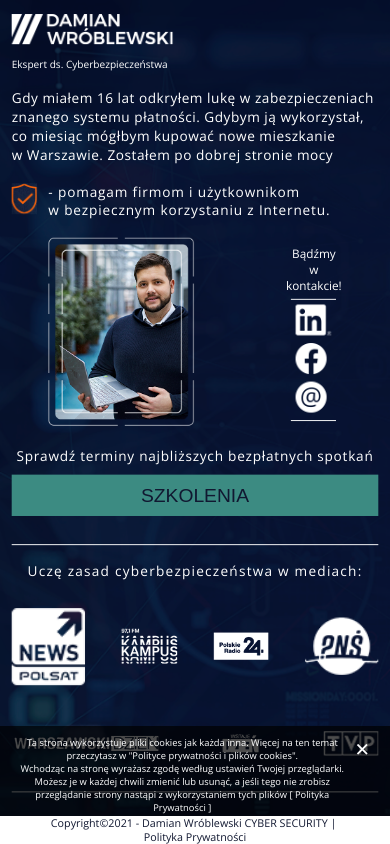
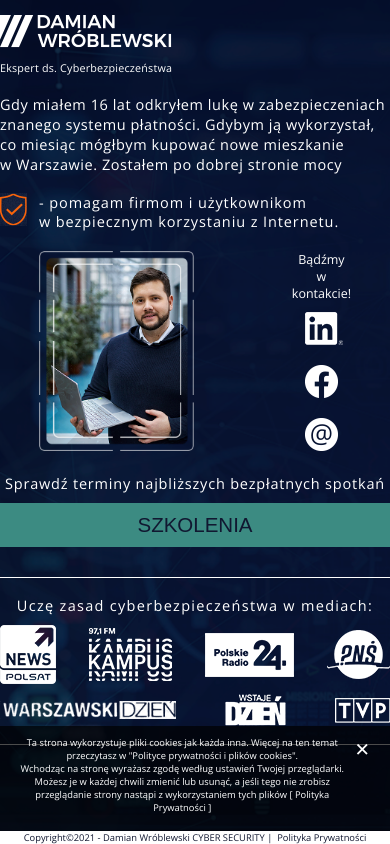
Before and after one commit to andymtv/DWroblewski_Project, a website: page src/index.html in a window 390 px wide. Drawn offline with nearby package versions, Linux system fonts and the light colour scheme; files that its build step writes are made by us from their sources.

Commit message:
style fixes

```diff
--- a/src/index.html
+++ b/src/index.html
@@ -30,8 +30,8 @@
       <div class="container--section section--1 mt-2">
         <p class="section--1_text--1 text text-light text-white mt-2 orphan-chars">Gdy miałem 16 lat odkryłem lukę w zabezpieczeniach
           znanego systemu płatności. Gdybym ją wykorzystał, co miesiąc mógłbym kupować nowe mieszkanie
-          w Warszawie. Zostałem po dobrej stronie mocy</p>
-        <div class="section--1_text-wrapper--1 wrapper mt-2">
+          w Warszawie. Zostałem&nbsp;po&nbsp;dobrej&nbsp;stronie&nbsp;mocy</p>
+        <div class="section--1_text-wrapper--1 wrapper">
           <img src="img/shield.png" alt="shield icon" class="section--1_image">
           <p class="section--1_text--2 text text-regular text-white orphan-chars">
             - pomagam firmom i użytkownikom
@@ -59,7 +59,7 @@
       <div class="container--section section--3 mt-2">
         <div class="text-wrapper">
           <p class="text text-light text-white">
-            Sprawdź terminy najbliższych bezpłatnych spotkań
+            Sprawdź terminy najbliższych bezpłatnych&nbsp;spotkań
           </p>
         </div>
         <a href="#" class="link">
@@ -92,7 +92,7 @@
 
 
   <div class="container--footer bg-white">
-    <p class="text-xsmall text-light text-blue">
+    <p class="text-xxsmall text-light text-blue">
       Copyright©2021&nbsp;-&nbsp;Damian&nbsp;Wróblewski&nbsp;CYBER&nbsp;SECURITY&nbsp;|&nbsp; <a href="#" target="_blank" class="link text-blue">Polityka&nbsp;Prywatności</a>
     </p>
   </div>
--- a/src/js/script.js
+++ b/src/js/script.js
@@ -30,6 +30,8 @@ window.addEventListener('load', function () {
         changeSize(el, scale);
       } else {
         el.css('margin-top', `-${el[0].getBoundingClientRect().top}px`)
+        el.css('padding-left', 0);
+        el.css('padding-right', 0);
       }
     } else {
       if (el[0].getBoundingClientRect().height >= window.innerHeight) {
@@ -38,6 +40,13 @@ window.addEventListener('load', function () {
         changeSize(el, scale);
       } else {
         el.css('margin-top', `-${el[0].getBoundingClientRect().top}px`)
+        if(window.innerWidth >= 768) {
+          el.css('padding-left', '1.5rem');
+          el.css('padding-right', '1.5rem');
+        } else {
+          el.css('padding-left', 0);
+          el.css('padding-right', 0);
+        }
       }
     }
 
--- a/src/scss/_main.scss
+++ b/src/scss/_main.scss
@@ -37,6 +37,7 @@
             }
 
             & p {
+              letter-spacing: 0.2px;
               @media #{$tablet} {
                 display: block;
                 position: absolute;
@@ -69,6 +70,9 @@
           &--1 {
             line-height: 2rem;
             letter-spacing: 0.55px;
+            text-align: left;
+            hyphens: auto;
+
             @media #{$tablet} {
               margin-top: 4rem;
               font-size: 1.35rem;
@@ -96,7 +100,7 @@
           &-wrapper--1 {
             display: flex;
             align-items: flex-start;
-
+            margin-top: 1.8rem;
             @media #{$tablet} {
               margin-left: -4rem;
             }
@@ -175,13 +179,14 @@
           }
           &--2 {
             display: flex;
-            justify-content: center;
+            justify-content: space-between;
             align-items: center;
             flex-direction: column;
             margin-left: 2rem;
 
             @media #{$mMobile} {
               margin-left: 4rem;
+              justify-content: center;
             }
 
             @media #{$tablet} {
@@ -216,14 +221,19 @@
               display: flex;
               flex-direction: column;
               align-items: flex-start;
-              margin-top: 0.5rem;
-              padding: 0.5rem;
-              border-top: 1px solid $color-white;
-              border-bottom: 1px solid $color-white;
+              justify-content: space-between;
+              margin-top: 1rem;
+              padding: 0 0.5rem 0 1rem;
+              height: 100%;
+
 
               @media #{$mMobile} {
                 margin-top: 1.5rem;
                 padding: 1.5rem;
+                border-top: 1px solid $color-white;
+                border-bottom: 1px solid $color-white;
+                height: auto;
+                justify-content: flex-start;
               }
 
 
@@ -239,7 +249,7 @@
               }
 
               & a {
-                margin-bottom: 0.5rem;
+                margin-bottom: 1rem;
                 transition: all .2s;
 
                 @media #{$mMobile} {
@@ -341,17 +351,9 @@
               justify-content: space-between;
             }
 
-            @media #{$tablet} {
-              justify-content: center;
-            }
-
-            @media #{$laptop} {
-              justify-content: space-between;
-            }
-
             &:last-of-type {
               img {
-                width: 20%;
+                width: auto;
                 &:first-of-type {
                   width: 45%;
                 }
@@ -367,8 +369,7 @@
           }
           & img {
             filter: brightness(0) invert(1);
-            padding: 5%;
-            width: 25%;
+            width: auto;
             @media #{$mMobile} {
               padding: 0;
             }
--- a/src/scss/style.scss
+++ b/src/scss/style.scss
@@ -37,7 +37,7 @@ body {
 
 .main-wrapper {
   position: relative;
-  padding: 1.5rem 0;
+  padding: 1.5rem;
   width: 100%;
   margin: 0 auto;
   @media #{$mMobile} {
```
Also changed, not shown: prod/index.html (+4 -4 lines), prod/js/script.js (+9 -0 lines), prod/css/style.css.
